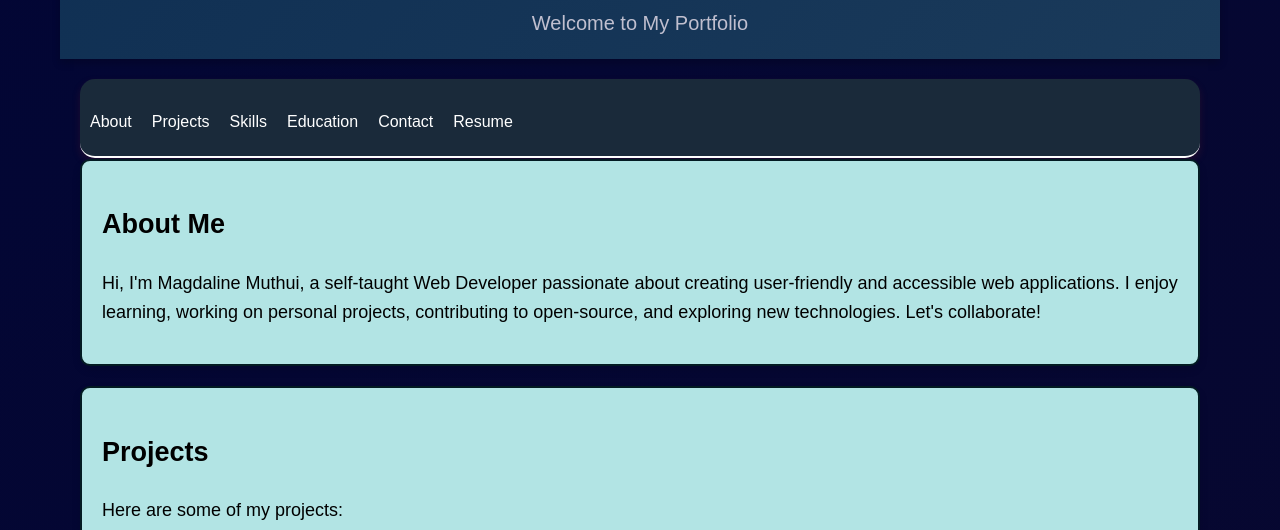
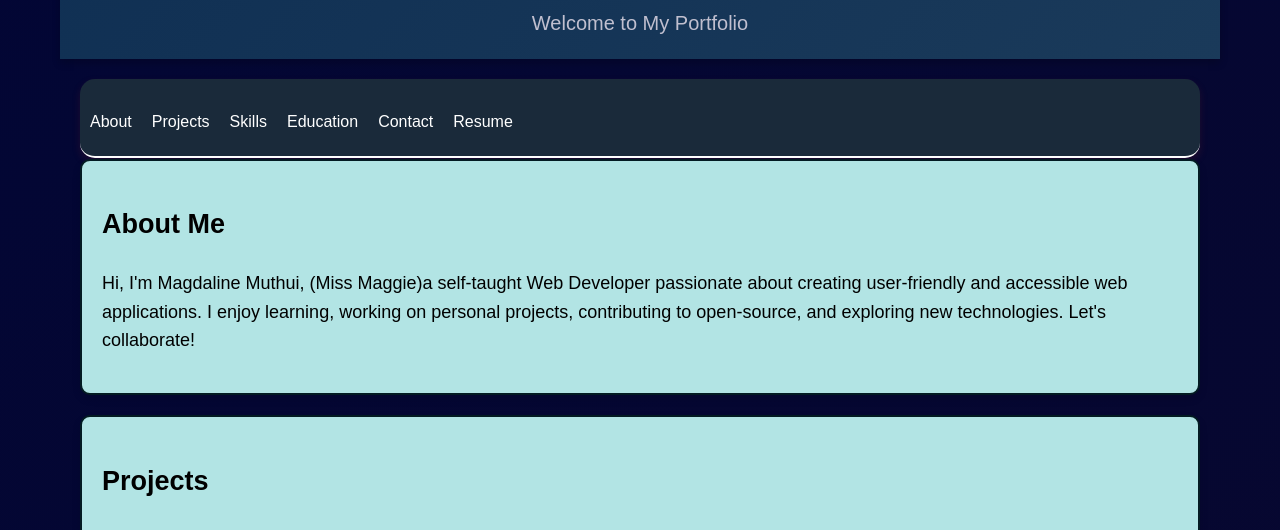
Before and after one commit to Miss-Maggie/Portfolio-Hackathon, a plain HTML site: page Index.html in a window 1280 px wide. Shown: the part 251-781 px from the top of the page. Drawn offline with Linux system fonts and the light colour scheme.

Commit message:
My Portfolio

```diff
--- a/Index.html
+++ b/Index.html
@@ -24,7 +24,7 @@
     <main>
         <section id="about">
             <h2>About Me</h2>
-            <p>Hi, I'm Magdaline Muthui, a self-taught Web Developer passionate about creating user-friendly and accessible web applications. I enjoy learning, working on personal projects, contributing to open-source, and exploring new technologies. Let's collaborate!</p>
+            <p>Hi, I'm Magdaline Muthui, (Miss Maggie)a self-taught Web Developer passionate about creating user-friendly and accessible web applications. I enjoy learning, working on personal projects, contributing to open-source, and exploring new technologies. Let's collaborate!</p>
         </section>
         <section id="projects">
             <h2>Projects</h2>
```
